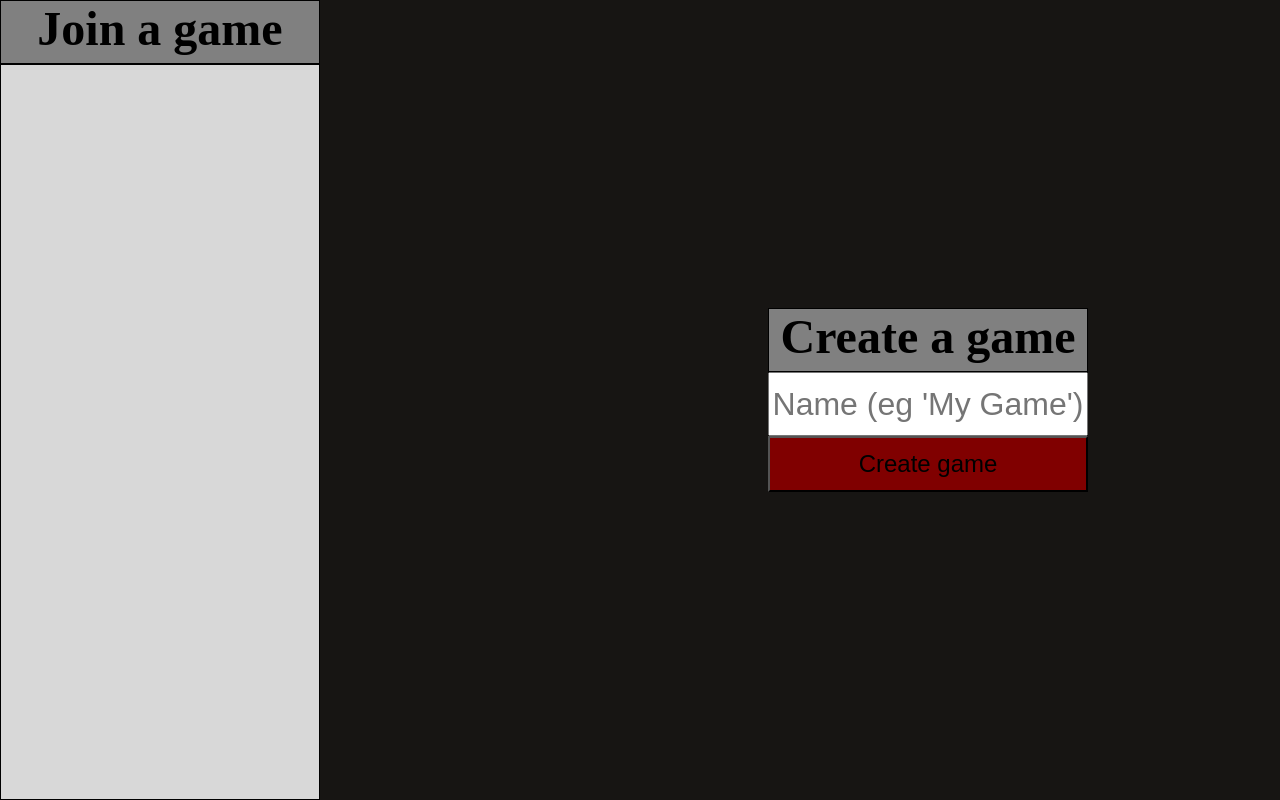
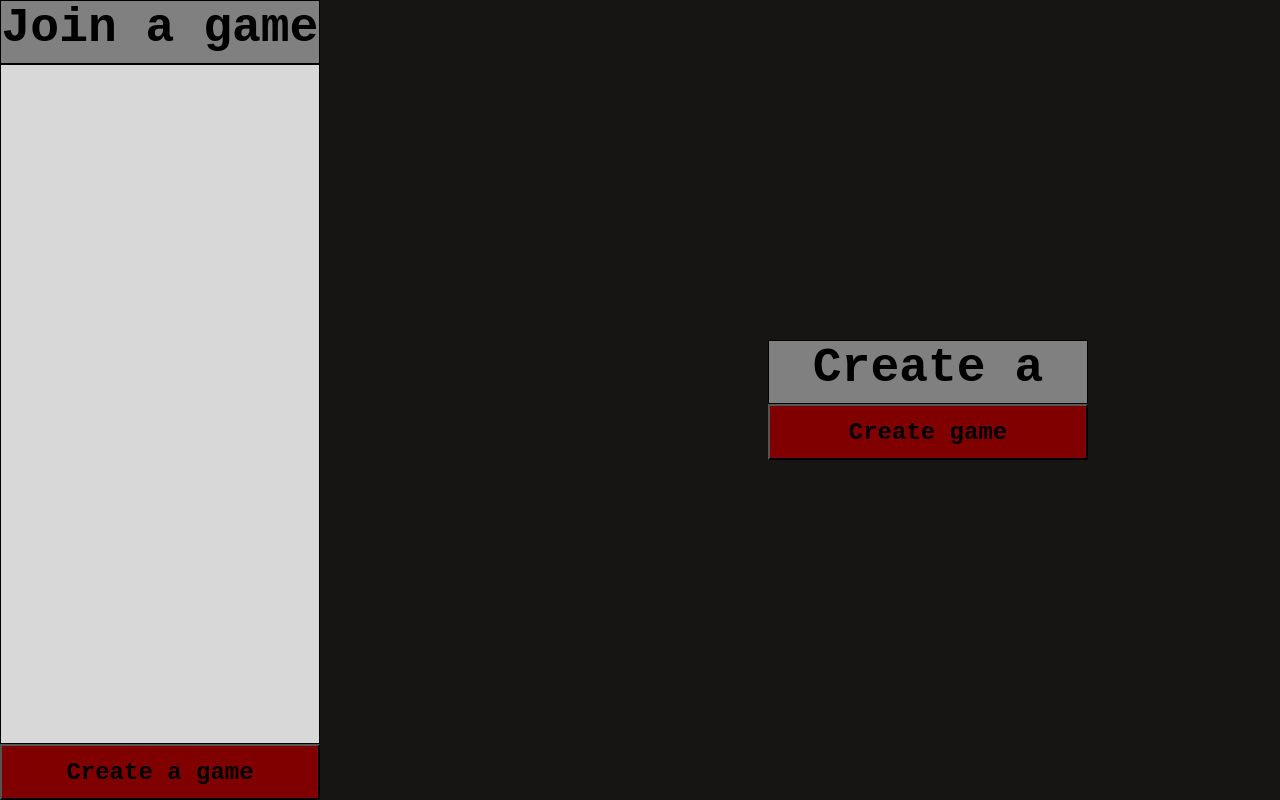
Before and after one commit to Diamondshatter2/hidden-cannon, a Flask app: page / in a window 1280 px wide. Run offline with Flask 3, Linux system fonts and the light colour scheme; some libraries are stand-ins or nearby versions.

Commit message:
changed lobby css

```diff
--- a/static/stylesheets/lobby.css
+++ b/static/stylesheets/lobby.css
@@ -22,6 +22,7 @@ body {
     border: 1px solid black;
     background-color: grey;
     box-sizing: border-box;
+    font-family: 'Courier New', Courier, monospace;
 }
 
 #games {
@@ -60,7 +61,9 @@ body {
     width: 25vw;
     height: 7vh;
     font-size: 3vh;
+    font-weight: bold;
     background-color: maroon;
+    font-family: 'Courier New', Courier, monospace;
 }
 
 #new_game_button:hover {
--- a/templates/lobby.html
+++ b/templates/lobby.html
@@ -19,13 +19,17 @@
                     <a href="/play?game_id={{ game_id }}" class="game">{{ game["name"] }}</a>
                 {% endfor %}
             </div>
+            <button id="new_game_button">Create a game</button>
         </div>
         <div id="new_game_container">
             <div class="header">Create a game</div>
+            <button id="new_game_button">Create game</button>
+            <!--
             <form id="new_game_form">
                 <input id="game_name" autocomplete="off" placeholder="Name (eg 'My Game')"></input>
                 <button id="new_game_button">Create game</button>
             </form>
+            -->
         </div>
     </body>
 </html>
```
